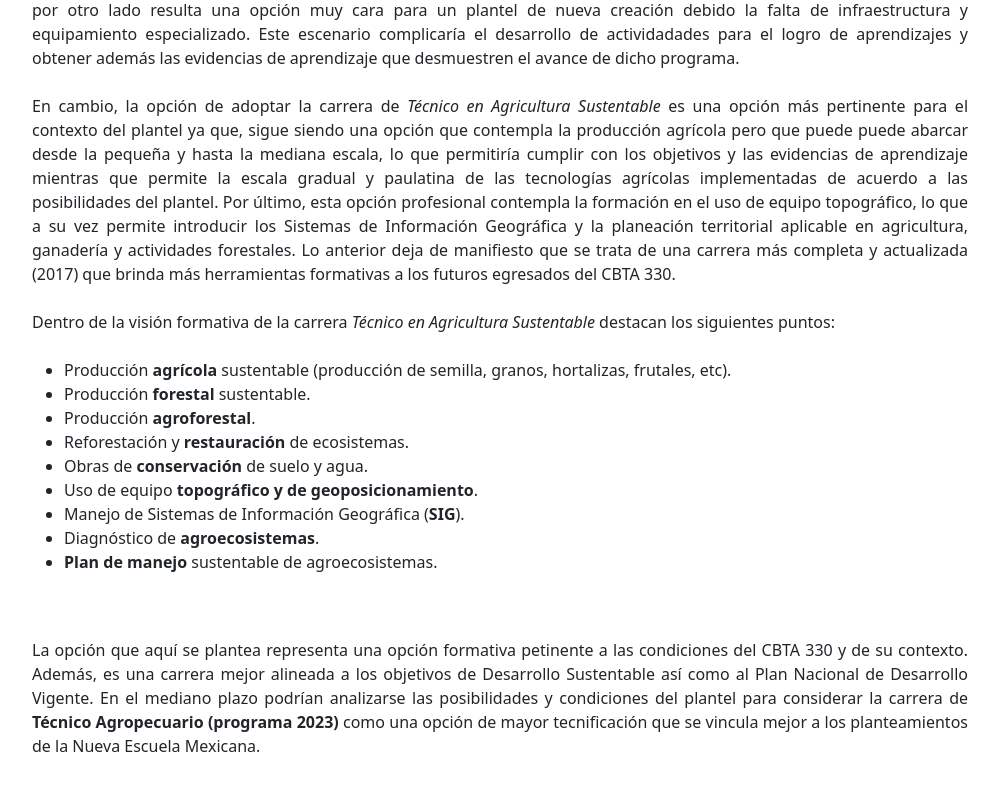
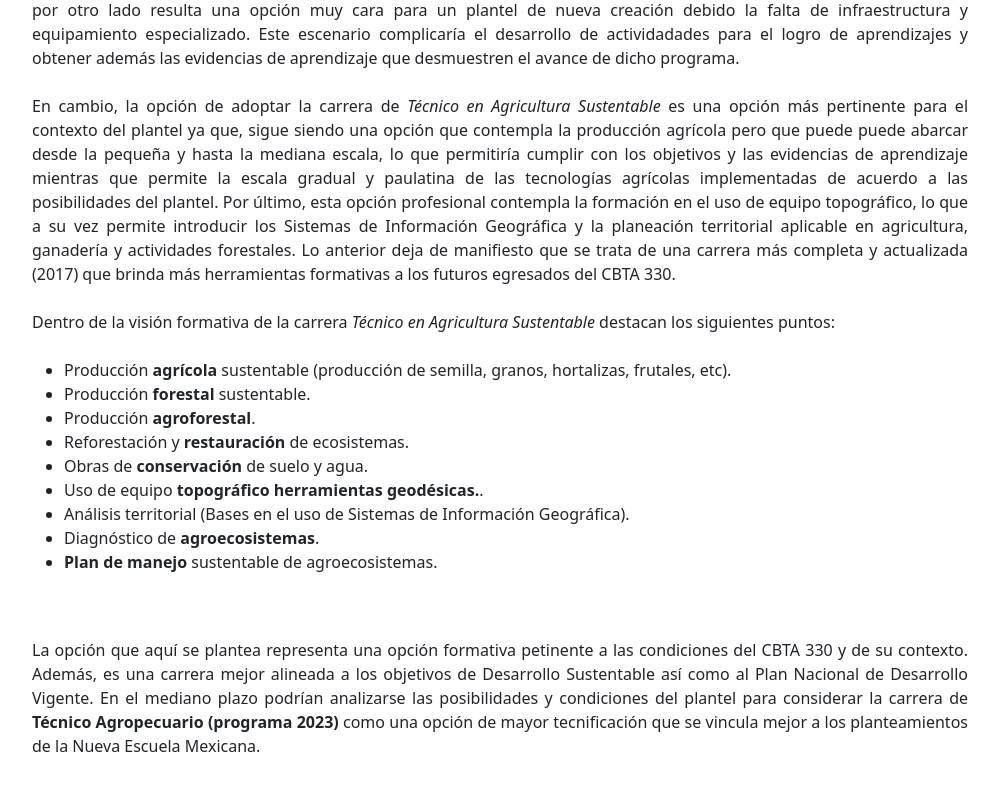
Before and after one commit to renebec/notaInformativa, a plain HTML site: page index.html in a window 1280 px wide. Shown: the part 922-1712 px from the top of the page, without its empty margins (140-1139 px from the left). Drawn offline with nearby package versions, Linux system fonts and the light colour scheme.

```diff
--- a/index.html
+++ b/index.html
@@ -178,8 +178,8 @@
 		<li>Producción <b>agroforestal</b>.</li>
 		<li>Reforestación y <b>restauración</b> de ecosistemas.</li>
 		<li>Obras de <b>conservación</b> de suelo y agua.</li>
-		<li>Uso de equipo <b>topográfico y de geoposicionamiento</b>.</li>
-		<li>Manejo de Sistemas de Información Geográfica (<b>SIG</b>).</li>
+		<li>Uso de equipo <b>topográfico herramientas geodésicas.</b>.</li>
+		<li>Análisis territorial (Bases en el uso de Sistemas de Información Geográfica).</li>
 		<li>Diagnóstico de <b>agroecosistemas</b>.</li>
 		<li><b>Plan de manejo</b> sustentable de agroecosistemas.</li>
 	</ul>
```
